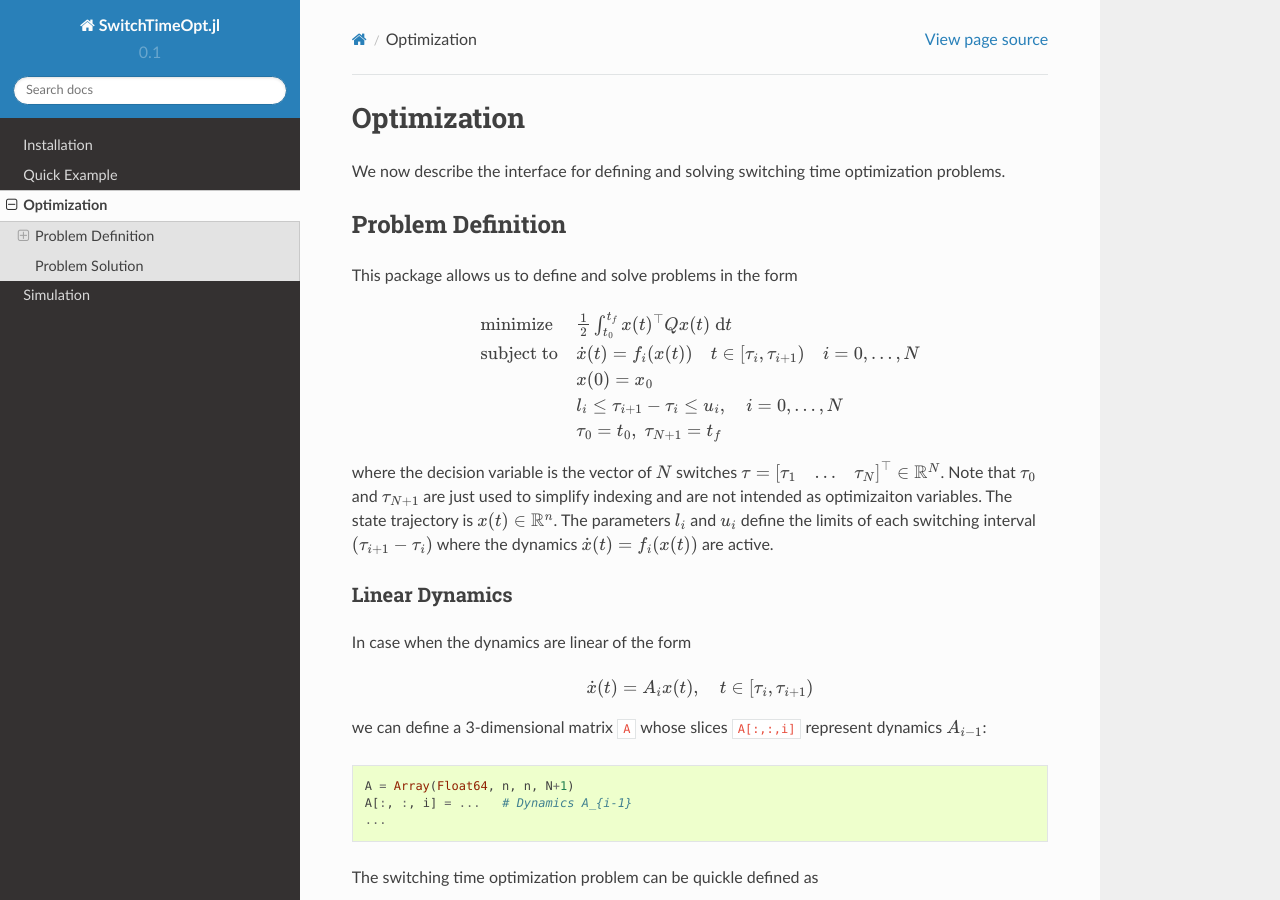
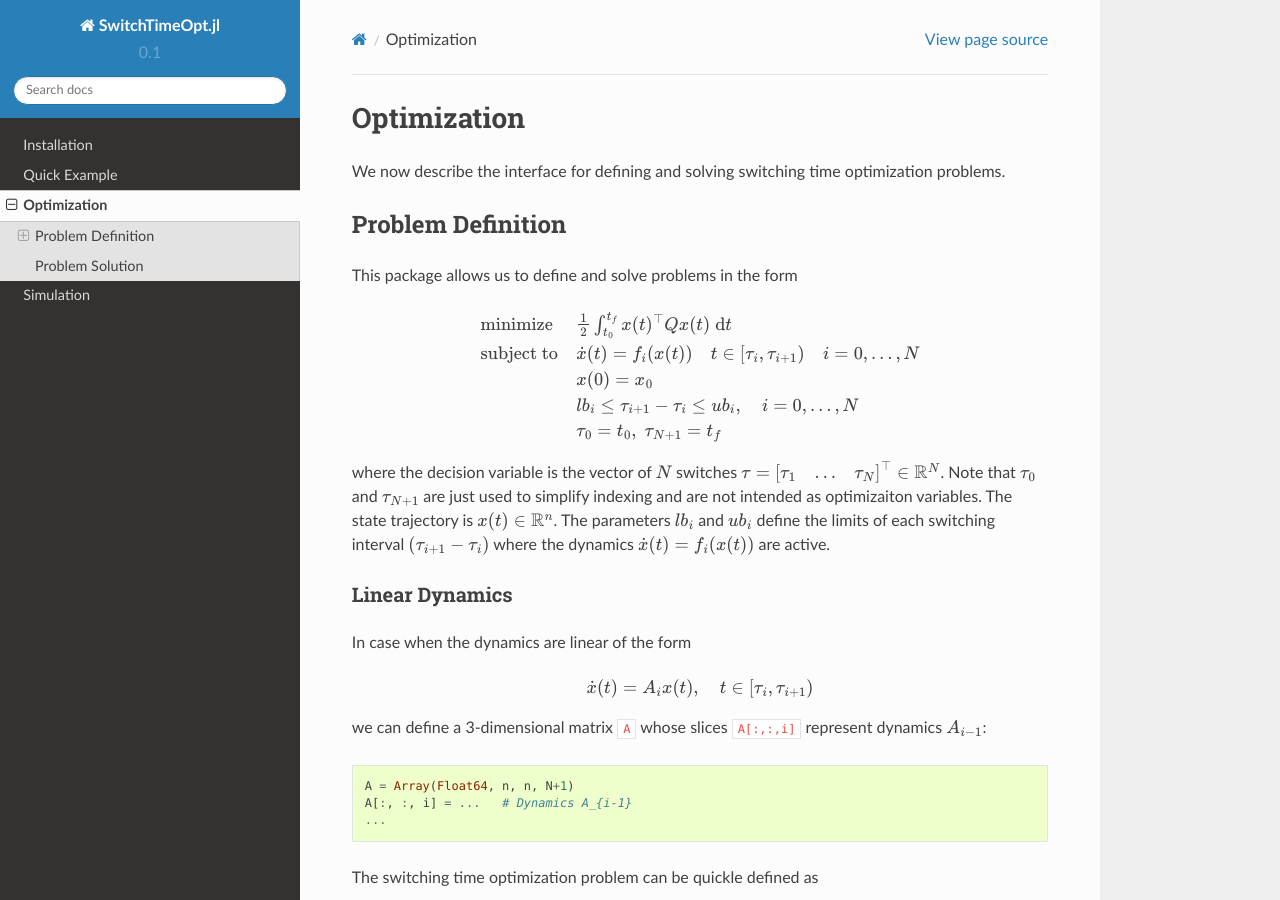
Before and after one commit to oxfordcontrol/SwitchTimeOpt.jl, a Sphinx documentation site: the page built from docs/optimization.rst, in a window 1280 px wide and 900 px high. Built offline with Sphinx 7.4.7 and the Read the Docs theme 2.0.0, drawn with Linux system fonts in a browser that asks for light colours.

Commit message:
Adjusted lb and ub in documentation to avoid confusion

```diff
--- a/docs/optimization.rst
+++ b/docs/optimization.rst
@@ -12,12 +12,12 @@ This package allows us to define and solve problems in the form
     \mbox{minimize} & \frac{1}{2}\int_{t_0}^{t_f} x(t)^\top Q x(t)\; \mathrm{d}t \\
     \mbox{subject to} & \dot{x}(t) = f_i(x(t)) \quad t\in[\tau_i,\tau_{i+1}) \quad i = 0,\dots,N\\
     & x(0) = x_0\\
-    & l_i \leq \tau_{i+1} - \tau_i \leq u_i,\quad i = 0,\dots,N\\
+    & lb_i \leq \tau_{i+1} - \tau_i \leq ub_i,\quad i = 0,\dots,N\\
     &\tau_0 = t_0,\;\tau_{N+1} = t_f
   \end{array}
 
 
-where the decision variable is the vector of :math:`N` switches :math:`\tau = \begin{bmatrix}\tau_1 & \dots & \tau_N\end{bmatrix}^\top\in \mathbb{R}^{N}`. Note that :math:`\tau_0` and :math:`\tau_{N+1}` are just used to simplify indexing and are not intended as optimizaiton variables. The state trajectory is :math:`x(t) \in \mathbb{R}^{n}`. The parameters :math:`l_i` and :math:`u_i` define the limits of each switching interval :math:`(\tau_{i+1} - \tau_i)`  where the dynamics :math:`\dot{x}(t) = f_i(x(t))` are active.
+where the decision variable is the vector of :math:`N` switches :math:`\tau = \begin{bmatrix}\tau_1 & \dots & \tau_N\end{bmatrix}^\top\in \mathbb{R}^{N}`. Note that :math:`\tau_0` and :math:`\tau_{N+1}` are just used to simplify indexing and are not intended as optimizaiton variables. The state trajectory is :math:`x(t) \in \mathbb{R}^{n}`. The parameters :math:`lb_i` and :math:`ub_i` define the limits of each switching interval :math:`(\tau_{i+1} - \tau_i)`  where the dynamics :math:`\dot{x}(t) = f_i(x(t))` are active.
 
 Linear Dynamics
 --------------------
@@ -117,9 +117,9 @@ There are many additional keyword arguments that can be be passed to the :code:`
 +--------------------------+-------------------------------------+----------------------------------------------------+
 |:code:`Q`                 | Cost matrix :math:`Q`               | :code:`eye(n)`                                     |
 +--------------------------+-------------------------------------+----------------------------------------------------+
-|:code:`l`                 | Vector of lower bounds :math:`l_i`  | :code:`zeros(N+1)`                                 |
+|:code:`lb`                | Vector of lower bounds :math:`lb_i` | :code:`zeros(N+1)`                                 |
 +--------------------------+-------------------------------------+----------------------------------------------------+
-|:code:`u`                 | Vector of lower bounds :math:`u_i`  | :code:`tf*ones(N+1)`                               |
+|:code:`ub`                | Vector of lower bounds :math:`ub_i` | :code:`tf*ones(N+1)`                               |
 +--------------------------+-------------------------------------+----------------------------------------------------+
 |:code:`tau0ws`            | Warm starting initial solution      | Equally spaced between :code:`t0` and :code:`tf`   |
 +--------------------------+-------------------------------------+----------------------------------------------------+
```
Also changed, not shown: 1 other file.
